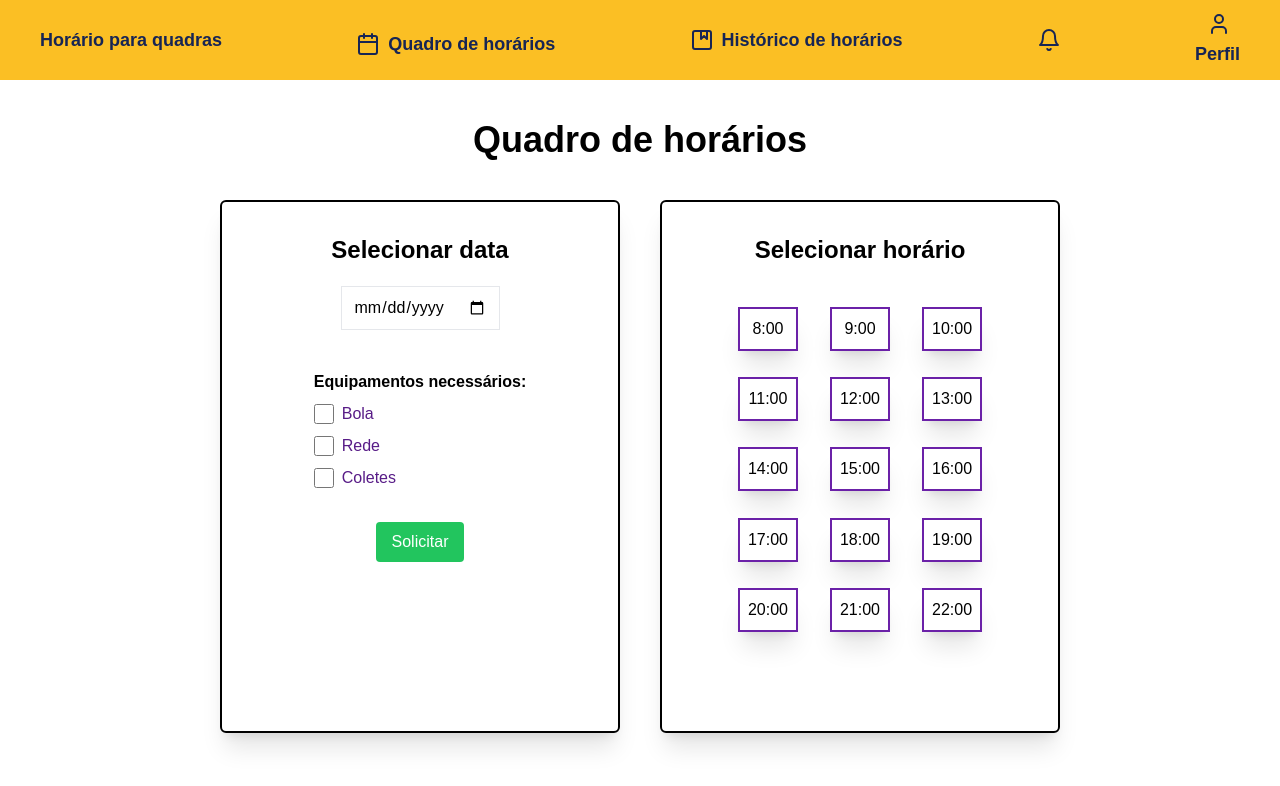
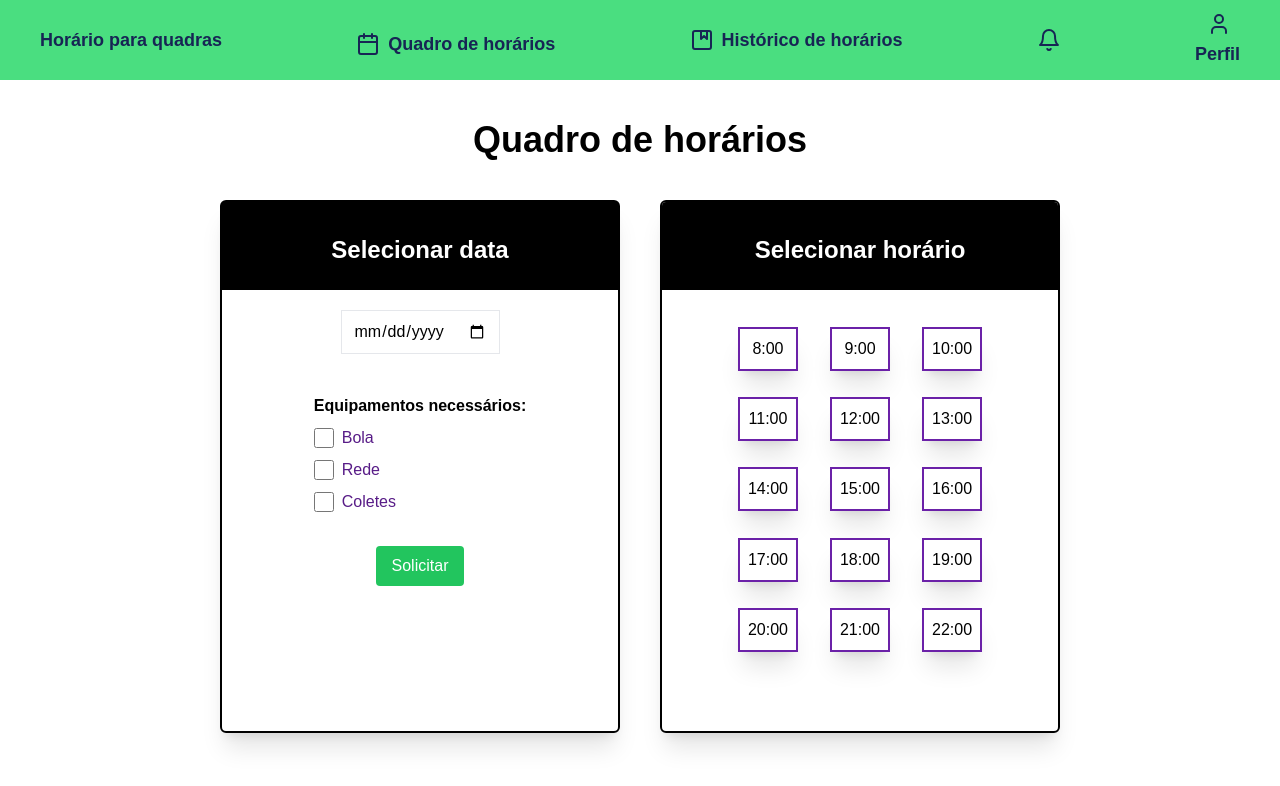
Before and after one commit to Italocr11/Projeto-Engenharia-de-Software-Front, a Next.js app in the folder frontproj/: page /quadro in a window 1280 px wide. Shown: the top 786 px of the page. Built offline with nearby package versions, Linux system fonts and the light colour scheme.

Commit message:
Alteraçoes de design do processo de alterar senha

```diff
--- a/frontproj/src/app/alterarSenha/page.jsx
+++ b/frontproj/src/app/alterarSenha/page.jsx
@@ -49,6 +49,8 @@ function AlterarSenha() {
   return (
     <Interface>
       <FundoFormulariosInt>
+        <div className="mt-5">
+          <form onSubmit={confirmar}>
             <Titulo>Alterar senha</Titulo>
             <Senha str0={str0} senha={senha} setSenha={setSenha}></Senha>
             <div>
@@ -62,15 +64,17 @@ function AlterarSenha() {
                 onChange={(e) => setSenhaNova(e.target.value)}
               ></input>
             </div>
-        <form onSubmit={confirmar}>
+            <div className="flex flex-col items-center">
               <button
                 type="submit"
-            className="bg-blue-600 py-2 px-4 text-white rounded hover:text-gray-300 mt-5"
+                className="bg-green-400 py-2 px-4 text-black rounded hover:text-gray-300 my-5"
               >
                 Confirmar
               </button>
+              {msg && <div className="text-red-800 mb-5">{msg}</div>}
+            </div>
           </form>
-        {msg && <div className="text-red-800 mt-5 pb-10">{msg}</div>}
+        </div>
       </FundoFormulariosInt>
     </Interface>
   );
--- a/frontproj/src/app/quadro/page.jsx
+++ b/frontproj/src/app/quadro/page.jsx
@@ -59,11 +59,13 @@ function Quadro() {
 
       <div className="flex flex-row h-5/6 space-x-10 justify-center">
         <div className="flex flex-col items-center justify-start border-2 border-black shadow-xl w-2/6 rounded-md">
-          <h1 className="text-center font-bold text-2xl mb-5 mt-8">
-            Selecionar data
-          </h1>
+          <div className="bg-black w-full text-white">
+            <h1 className="text-center font-bold text-2xl mb-6 mt-8">
+              Selecionar data
+            </h1>
+          </div>
           <input
-            className="border rouned px-3 py-2"
+            className="border rouned px-3 py-2 mt-5"
             id="dateInput"
             type="date"
             onChange={(e) => {
@@ -117,10 +119,12 @@ function Quadro() {
           {msg && <div className="text-red-800 mt-8 pb-10">{msg}</div>}
         </div>
         <div className="flex flex-col items-center border-2 border-black shadow-xl w-2/6 rounded-md overflow-hidden">
-          <h1 className="text-center font-bold text-2xl mb-6 mt-8 ">
-            Selecionar horário
-          </h1>
-          <div className="grid grid-rows-8 items-center justify-center grid-cols-3 gap-8 h-full mr-5 ml-5 mt-5">
+          <div className="bg-black w-full text-white">
+            <h1 className="text-center font-bold text-2xl mb-6 mt-8 ">
+              Selecionar horário
+            </h1>
+          </div>
+          <div className="grid grid-rows-8 items-center justify-center grid-cols-3 gap-8 h-full mr-5 ml-5 mt-10">
             {[
               "8:00",
               "9:00",
--- a/frontproj/src/components/Interface.jsx
+++ b/frontproj/src/components/Interface.jsx
@@ -17,7 +17,7 @@ export default function Interface({ children }) {
 
   return (
     <div className="bg-white overflow-hidden h-screen" onClick={toggleNotf}>
-      <header className="bg-amber-400 h-20 flex flex-row text-blue-950 font-bold text-lg items-center justify-between">
+      <header className="bg-green-400 h-20 flex flex-row text-blue-950 font-bold text-lg items-center justify-between">
         <button
           onClick={() => {
             router.push("/interfacePrincipal");
```
Lines whose indentation alone changed are shown as unchanged.
